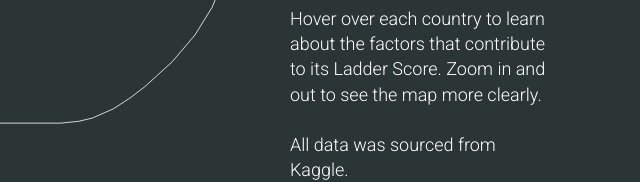
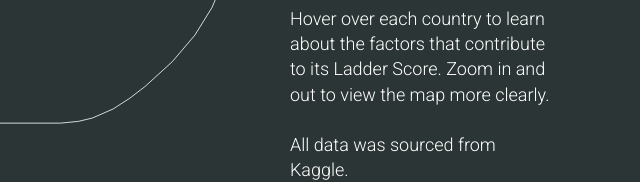
Before and after one commit to rebeccamrfoster/GlobalHappiness, a website built with webpack: page index.html in a window 1280 px wide. Shown: the part 434-616 px from the top of the page, 640-1280 px from the left. Built offline with nearby package versions, Linux system fonts and the light colour scheme; no server answers.

Commit message:
Changed 'see' to 'view' in description

```diff
--- a/index.html
+++ b/index.html
@@ -57,7 +57,7 @@
                     degree to which people feel happy with their lives.</p>
                 <br>
                 <p>Hover over each country to learn about the factors that contribute to its Ladder Score. Zoom in
-                    and out to see the map more clearly.</p>
+                    and out to view the map more clearly.</p>
                 <br>
                 <p>All data was sourced from Kaggle.</p>
             </section>
```
